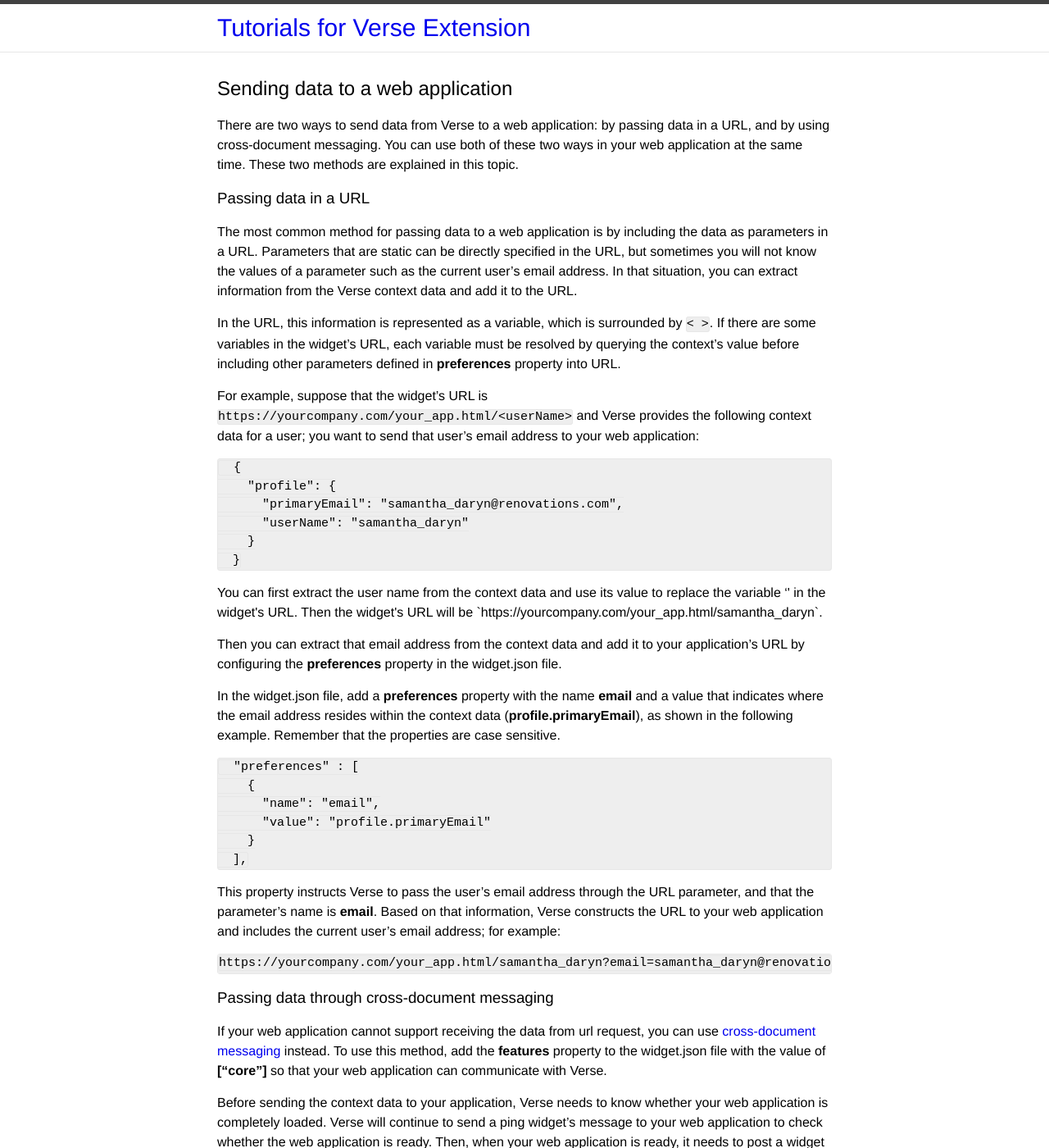
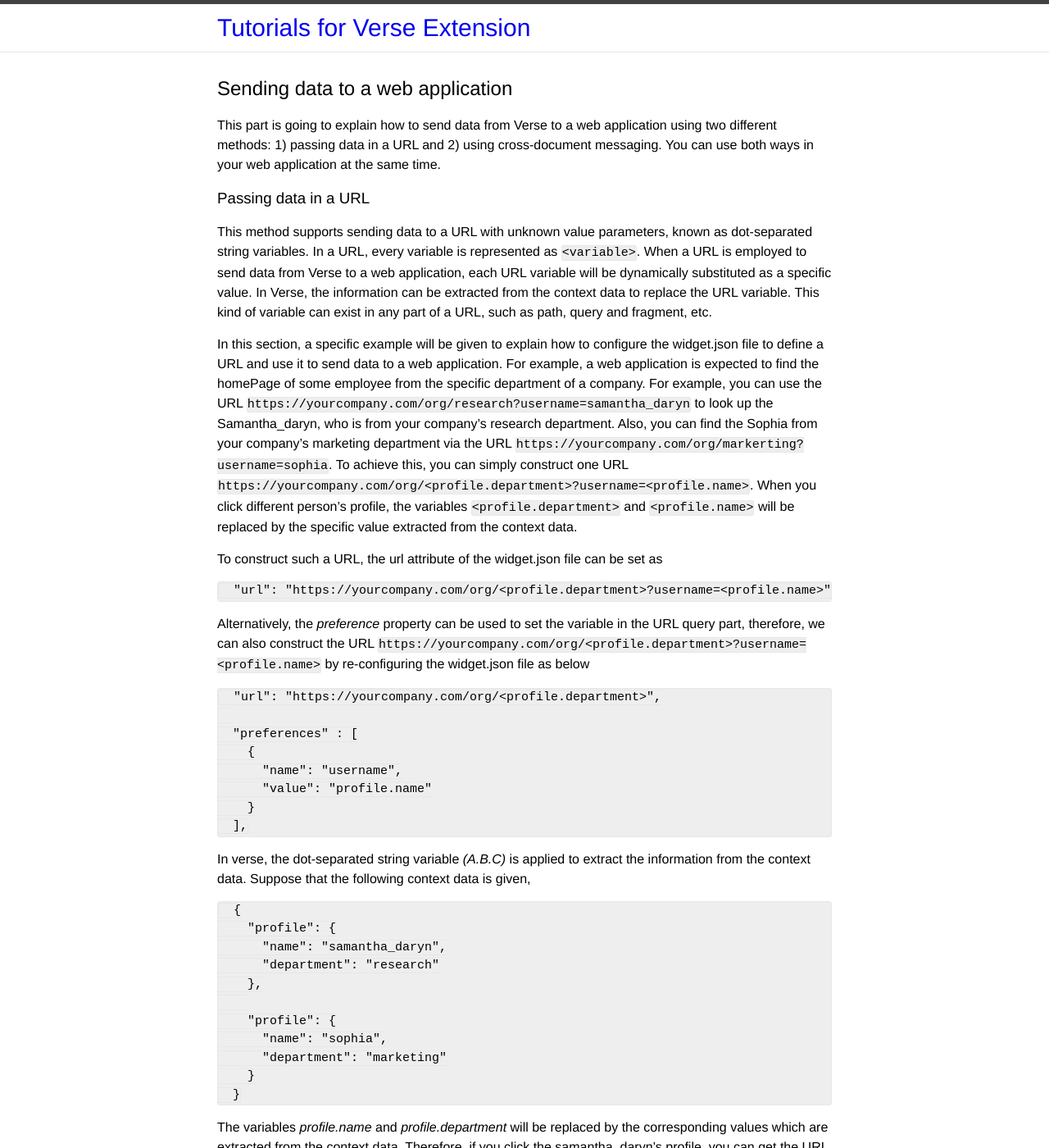
Before and after one commit to ibmverse/verse-developer, a Jekyll site: the page built from _tutorials/ext-send-data-to-app.markdown, in a window 1280 px wide and 1400 px high. Shown: the whole window at 82% size. Built offline with Jekyll 4.4.1, drawn with Linux system fonts in a browser that asks for light colours; some of the changed text lies outside the part shown.

Commit message:
245745: Verse Tutorial Document Revise

````diff
--- a/_tutorials/ext-send-data-to-app.markdown
+++ b/_tutorials/ext-send-data-to-app.markdown
@@ -9,51 +9,62 @@
 ## {{page.title}}
 
 
-There are two ways to send data from Verse to a web application: by passing data in a URL, and by using cross-document messaging. You can use both of these two ways in your web application at the same time. These two methods are explained in this topic.
+This part is going to explain how to send data from Verse to a web application using two different methods: 1) passing data in a URL and 2) using cross-document messaging.
+You can use both ways in your web application at the same time.
 
 ### Passing data in a URL
 
-The most common method for passing data to a web application is by including the data as parameters in a URL. Parameters that are static can be directly specified in the URL, but sometimes you will not know the values of a parameter such as the current user's email address. In that situation, you can extract information from the Verse context data and add it to the URL.
+This method supports sending data to a URL with unknown value parameters, known as dot-separated string variables. In a URL, every variable is represented as `<variable>`. When a URL is employed to send data from Verse to a web application, each URL variable will be dynamically substituted as a specific value. In Verse, the information can be extracted from the context data to replace the URL variable. This kind of variable can exist in any part of a URL, such as path, query and fragment, etc.
 
-In the URL, this information is represented as a variable, which is surrounded by `< >`. If there are some variables in the widget's URL, each variable must be resolved by querying the context's value before including other parameters defined in __preferences__ property into URL.
+In this section, a specific example will be given to explain how to configure the widget.json file to define a URL and use it to send data to a web application. For example, a web application is expected to find the homePage of some employee from the specific department of a company. For example, you can use the URL
+`https://yourcompany.com/org/research?username=samantha_daryn` to look up the Samantha_daryn, who is from your company's research department. Also, you can find the Sophia from your company's marketing department via the URL `https://yourcompany.com/org/markerting?username=sophia`. To achieve this, you can simply construct one URL
+`https://yourcompany.com/org/<profile.department>?username=<profile.name>`. When you click different person's profile, the variables `<profile.department>` and `<profile.name>` will be replaced by the specific value extracted from the context data.
 
-For example, suppose that the widget's URL is `https://yourcompany.com/your_app.html/<userName>` and Verse provides the following context data for a user; you want to send that user's email address to your web application:
+To construct such a URL, the url attribute of the widget.json file can be set as
 
 ```
-  {
-    "profile": {
-      "primaryEmail": "samantha_daryn@renovations.com",
-      "userName": "samantha_daryn"
-    }
-  }
+  "url": "https://yourcompany.com/org/<profile.department>?username=<profile.name>",
 ```
 
-You can first extract the user name from the context data and use its value to replace the variable '<userName>' in the widget's URL. Then the widget's URL will be `https://yourcompany.com/your_app.html/samantha_daryn`.
-
-Then you can extract that email address from the context data and add it to your application's URL by configuring the __preferences__ property in the widget.json file.
-
-In the widget.json file, add a __preferences__ property with the name __email__ and a value that indicates where the email address resides within the context data (__profile.primaryEmail__), as shown in the following example. Remember that the properties are case sensitive.
+Alternatively, the _preference_ property can be used to set the variable in the URL query part, therefore, we can also construct the URL `https://yourcompany.com/org/<profile.department>?username=<profile.name>` by re-configuring the widget.json file as below
 
 ```
+  "url": "https://yourcompany.com/org/<profile.department>",
+
   "preferences" : [
     {
-      "name": "email",
-      "value": "profile.primaryEmail"
+      "name": "username",
+      "value": "profile.name"
     }
   ],
 ```
 
-This property instructs Verse to pass the user's email address through the URL parameter, and that the parameter's name is __email__. Based on that information, Verse constructs the URL to your web application and includes the current user's email address; for example:
+In verse, the dot-separated string variable _(A.B.C)_ is applied to extract the information from the context data. Suppose that the following context data is given,
+```
+  {
+    "profile": {
+      "name": "samantha_daryn",
+      "department": "research"
+    },
 
+    "profile": {
+      "name": "sophia",
+      "department": "marketing"
+    }
+  }
 ```
-https://yourcompany.com/your_app.html/samantha_daryn?email=samantha_daryn@renovations.com
-```
+The variables _profile.name_ and _profile.department_ will be replaced by the corresponding values which are extracted from the context data. Therefore, if you click the samantha_daryn's profile,
+you can get the URL `https://yourcompany.com/org/research?username=samantha_daryn`. If you click the sophia's profile, the URL will be `https://yourcompany.com/org/marketing?marketing=sohpia`.
+
 
 ### Passing data through cross-document messaging
 
-If your web application cannot support receiving the data from url request, you can use [cross-document messaging][1] instead. To use this method, add the __features__ property to the widget.json file with the value of  __["core"]__ so that your web application can communicate with Verse.
+If your web application cannot support receiving the data from url request, you can use [cross-document messaging][1] instead. To use this method, you must
 
-Before sending the context data to your application, Verse needs to know whether your web application is completely loaded. Verse will continue to send a ping widget's message to your web application to check whether the web application is ready. Then, when your web application is ready, it needs to post a widget loaded's message back to Verse to identify that it is fully loaded and ready to receive data from Verse. The specific messages are like
+1. add the __features__ property to the manifest with the value of  __["core"]__ so that your web application can communicate with Verse
+1. send a 'com.ibm.verse.ping.widget.loaded' message back to Verse in your web application, then Verse can know that your web application is ready to receive the data from Verse
+
+Before sending the context data to your application, Verse needs to know whether your web application is completely loaded. Verse will continue to send a ping widget's message to your web application to check whether the web application is ready until timeout. Then, when your web application is ready, it needs to post a widget loaded's message back to Verse to identify that it is fully loaded and ready to receive data from Verse. The specific messages are like
 
 ```
   The message that Verse sends to your web application:
@@ -72,25 +83,31 @@
   };
 ```
 
-In order to handle the message from Verse, your web application needs to register an event listener through __window.addEventListener("message"), function(event) {}__.
-Then in the event handler, the web application first sends a 'com.ibm.verse.widget.loaded' message back to Verse to identify that the web application is ready to receive the message. Then your web application can process the received the context data based on its own logic.
+In order to handle the message from Verse, your web application needs to register an event listener through __window.addEventListener("message", function(event) {})__.
+Then in the event handler, the web application first sends a 'com.ibm.verse.widget.loaded' message back to Verse to identify that the web application is ready to receive the message. Then your web application can process the context data based on its own logic.
 
-A sample script included in the web application to communicate with Verse through cross-document messaging is like below:
+A sample script included in the web application to communicate with Verse through cross-document messaging is like below. Also here is [a sample HTML page][2] you can refer.
 
 ```
     <script>
       window.addEventListener("message", function(event) {
         var eventData = event.data;
+        //Message from verse to check whether your web application is ready
         if (eventData.verseApiType === "com.ibm.verse.ping.widget.loaded") {
           var message = {
             verseApiType : "com.ibm.verse.widget.loaded"
           };
-          event.source.postMessage(message, event.origin);    //Your application must send a message back to Verse to identify that it's ready to receive data from Verse
+          //Your application must send a message back to Verse to identify that
+          //it's ready to receive data from Verse
+          event.source.postMessage(message, event.origin);
         } else if (eventData.verseApiType === "com.ibm.verse.action.clicked") {
           var actionData = eventData.verseApiData;
+          //"ext_id" of array "extensions" in widget.json
           if (actionData.actionId === "com.ibm.verse.ext.sample1.action") {
             var message = actionData.context;
             if (message && message.subject) {
+              //The html element created in your web application to display
+              //the verse message
               document.getElementById("subject").innerHTML = message.subject;
             }
             if (message && message.body) {
@@ -103,3 +120,4 @@
 ```
 
 [1]: https://html.spec.whatwg.org/multipage/comms.html#web-messaging
+[2]: {{site.baseurl}}/tutorials/sample-html.html
--- a/samples/actions.html
+++ b/samples/actions.html
@@ -9,11 +9,13 @@
       window.addEventListener("message", function(event) {
         console.log("========================message received: %O", event);
         var eventData = event.data;
-
+        //Message from verse to check whether your web application is ready
         if (eventData.verseApiType == "com.ibm.verse.ping.widget.loaded") {
           var loaded_message = {
             verseApiType : "com.ibm.verse.widget.loaded"
           };
+          //Your application must send a message back to Verse to identify that
+          //it's ready to receive data from Verse
           event.source.postMessage(loaded_message, event.origin);
         }
 
````
